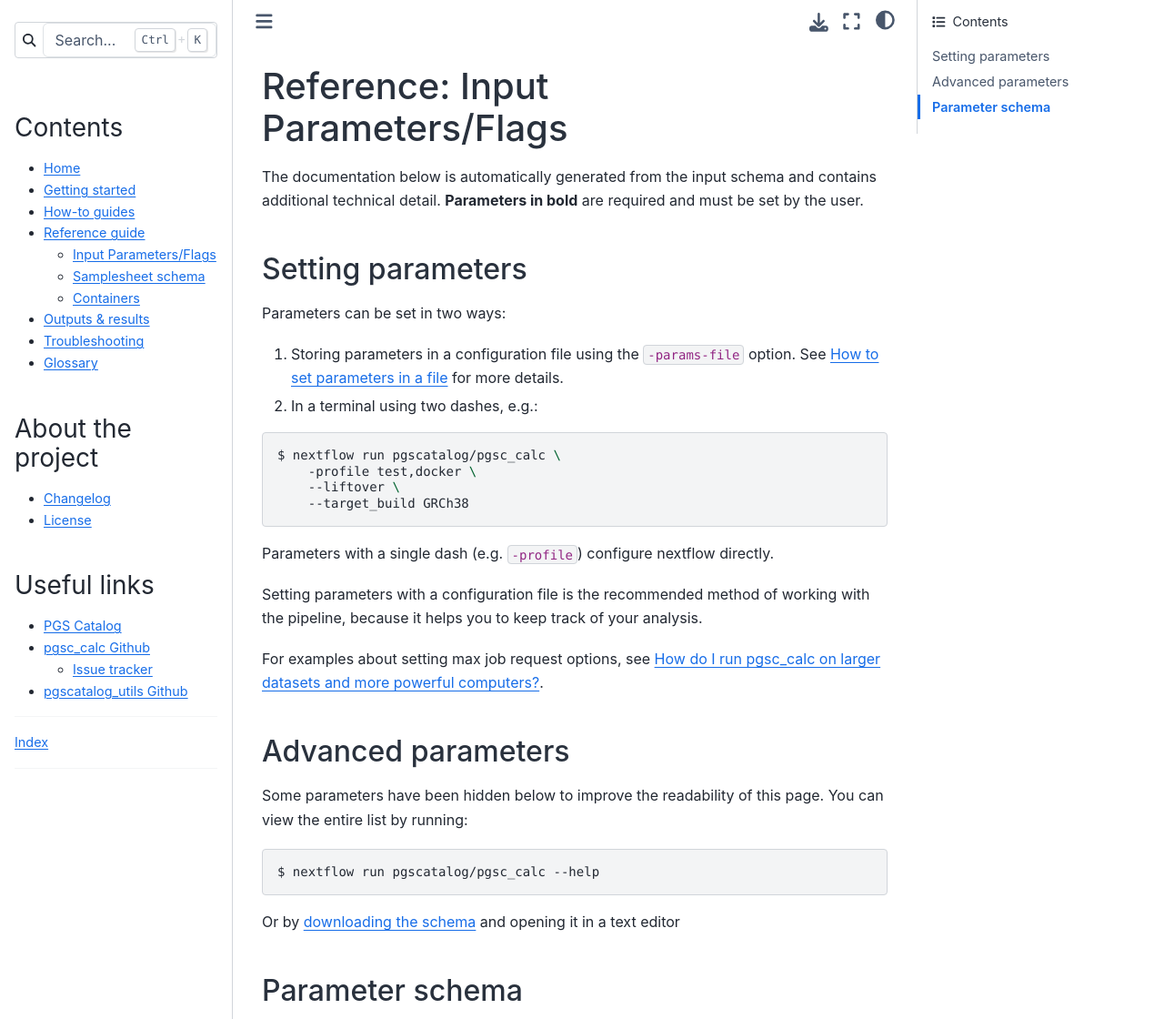
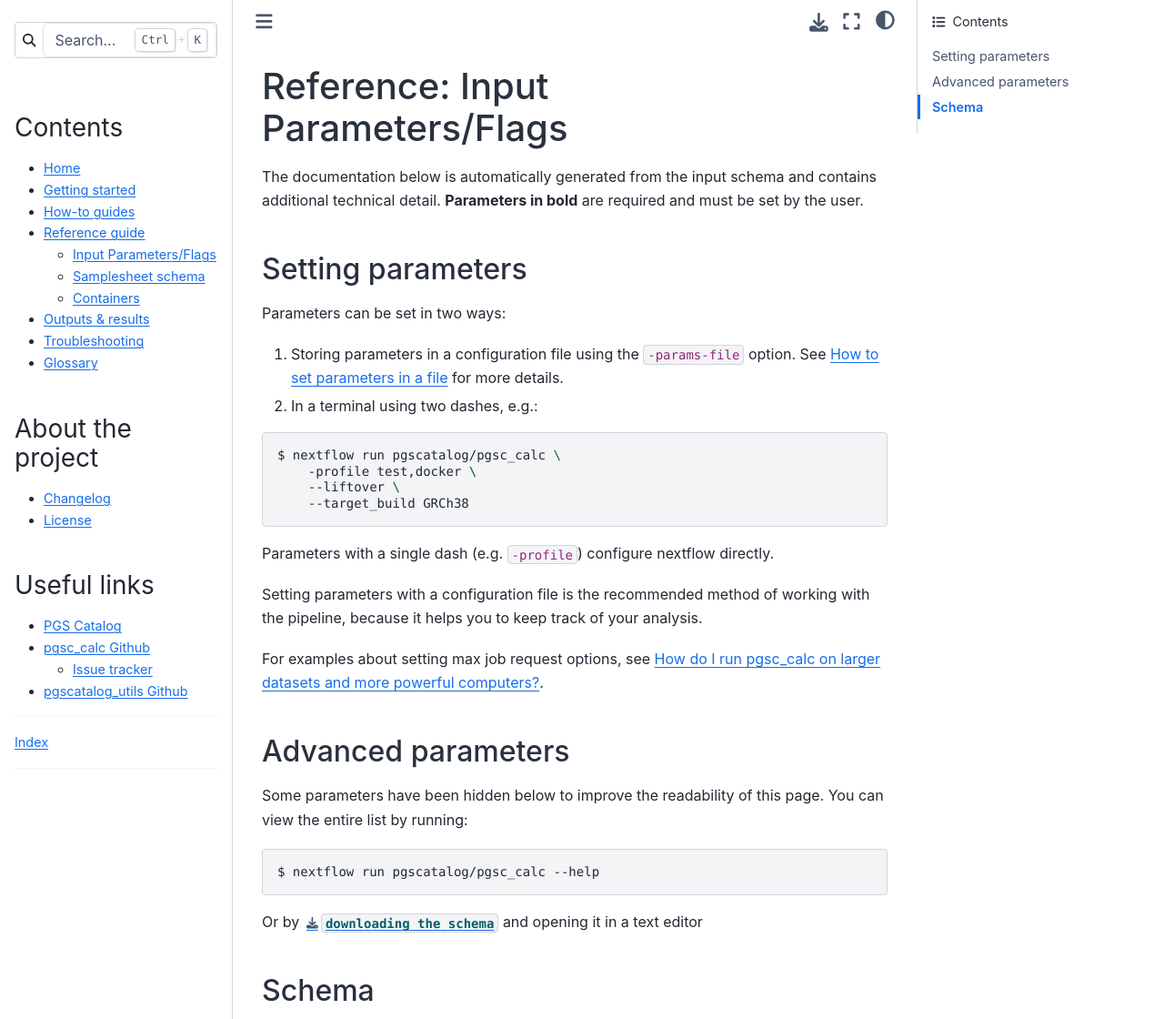
Before and after one commit to PGScatalog/pgsc_calc, a Sphinx documentation site: the page built from docs/reference/params.rst, in a window 1280 px wide and 1302 px high, cut to the strip 0-1120 px from the top of the window. Shown: the whole strip at 91% size. Built offline with Sphinx 7.4.7 and the Sphinx Book theme 1.1.4, drawn with Linux system fonts in a browser that asks for light colours.

Commit message:
set up download link to the schema

```diff
--- a/docs/reference/params.rst
+++ b/docs/reference/params.rst
@@ -41,14 +41,13 @@
 
     $ nextflow run pgscatalog/pgsc_calc --help
 
-Or by `downloading the schema`_ and opening it in a text editor
+Or by :download:`downloading the schema <../../nextflow_schema.json>` and opening it in a text editor
 
-.. _downloading the schema: https://github.com/PGScatalog/pgsc_calc/blob/master/nextflow_schema.json
-
-Parameter schema
-----------------
+Schema
+------
 
 .. jsonschema:: ../../nextflow_schema.json
+    :lift_title:
     :lift_description:
     :lift_definitions:
     :auto_target:
```
